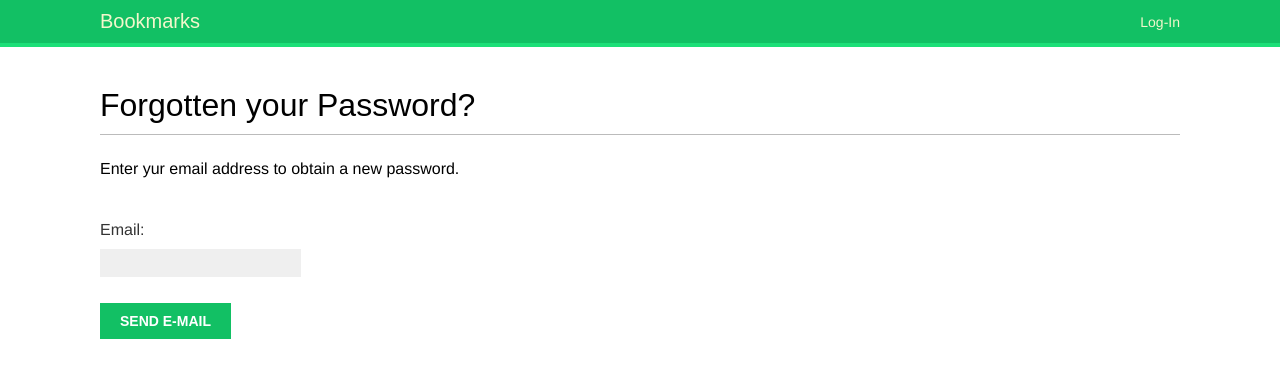
After one commit to KasvDollaer/Social, a Django app: page /account/password_reset/ in a window 1280 px wide. The commit adds this page. Shown: the top 378 px of the page. Run offline with Django 3.2, Linux system fonts and the light colour scheme; some web fonts are replaced.

Commit message:
--- Auto-Git Commit ---

```diff
--- a/bookmarks/account/templates/registration/login.html
+++ b/bookmarks/account/templates/registration/login.html
@@ -16,5 +16,6 @@
         <input type="hidden" name="next" value="{{ next }}"/>
         <p><input type="submit" value="Log-In"></p>
     </form>
+    <p><a href="{% url 'password_reset' %}">Forgotten your password?</a></p>
 </div>
 {% endblock %}
--- a/bookmarks/account/templates/registration/password_change_done.html
+++ b/bookmarks/account/templates/registration/password_change_done.html
@@ -1,4 +1,4 @@
-{% extends base.html %}
+{% extends 'base.html' %}
 
 {% block title %} Password Changed {% endblock %}
 
--- /dev/null
+++ b/bookmarks/account/templates/registration/password_reset_email.html
@@ -0,0 +1,3 @@
+Someone aSKED form Password REset Email {{ email }} . Follow the link below:
+{{ protocol}}://{{ domain}}{% url "password_reset_confirm" uidb64=uid token=token %}
+Your Isername, in case you've forgotten: {{ user.get_username }}
--- /dev/null
+++ b/bookmarks/account/templates/registration/password_reset_form.html
@@ -0,0 +1,13 @@
+{% extends "base.html" %}
+
+{% block title %} Reset Your Password {% endblock %}
+
+{% block content %}
+    <h1>Forgotten your Password?</h1>
+    <p>Enter yur email address to obtain a new password.</p>
+    <form method="post">
+        {{ form.as_p }}
+        <p><input type="submit" value="send e-mail"></p>
+        {% csrf_token %}
+    </form>
+{% endblock %}
--- a/bookmarks/account/urls.py
+++ b/bookmarks/account/urls.py
@@ -1,3 +1,4 @@
+from django.contrib import auth
 from django.urls import path
 from django.contrib.auth import views as auth_views #installing preMade views form django
 from . import views
@@ -12,5 +13,11 @@ urlpatterns = [
     #change password urls
     path('password_change/', auth_views.PasswordChangeView.as_view(), name='password_change'),
     path('password_change/done/', auth_views.PasswordChangeDoneView.as_view(), name='password_change_done'),
+    #reset password urls
+
+    path('password_reset/', auth_views.PasswordResetView.as_view(), name="password_reset"),
+    path('password_reset/done/', auth_views.PasswordResetDoneView.as_view(), name="password reset_done"),
+    path('rset/<uidb64>/<token>/', auth_views.PasswordResetConfirmView.as_view(), name="password_reset_confirm"),
+    path('reset/done/', auth_views.PasswordResetCompleteView.as_view(), name="password reset_complete"),
 
 ]
```
Also changed, not shown: bookmarks/account/templates/registration/password_reset_ confirm.html (added, +16 -0 lines), bookmarks/account/templates/registration/password_reset_complet.html (added, +8 -0 lines), bookmarks/account/templates/registration/password_reset_done.html (added, +8 -0 lines), bookmarks/db.sqlite3, 1 other file.
